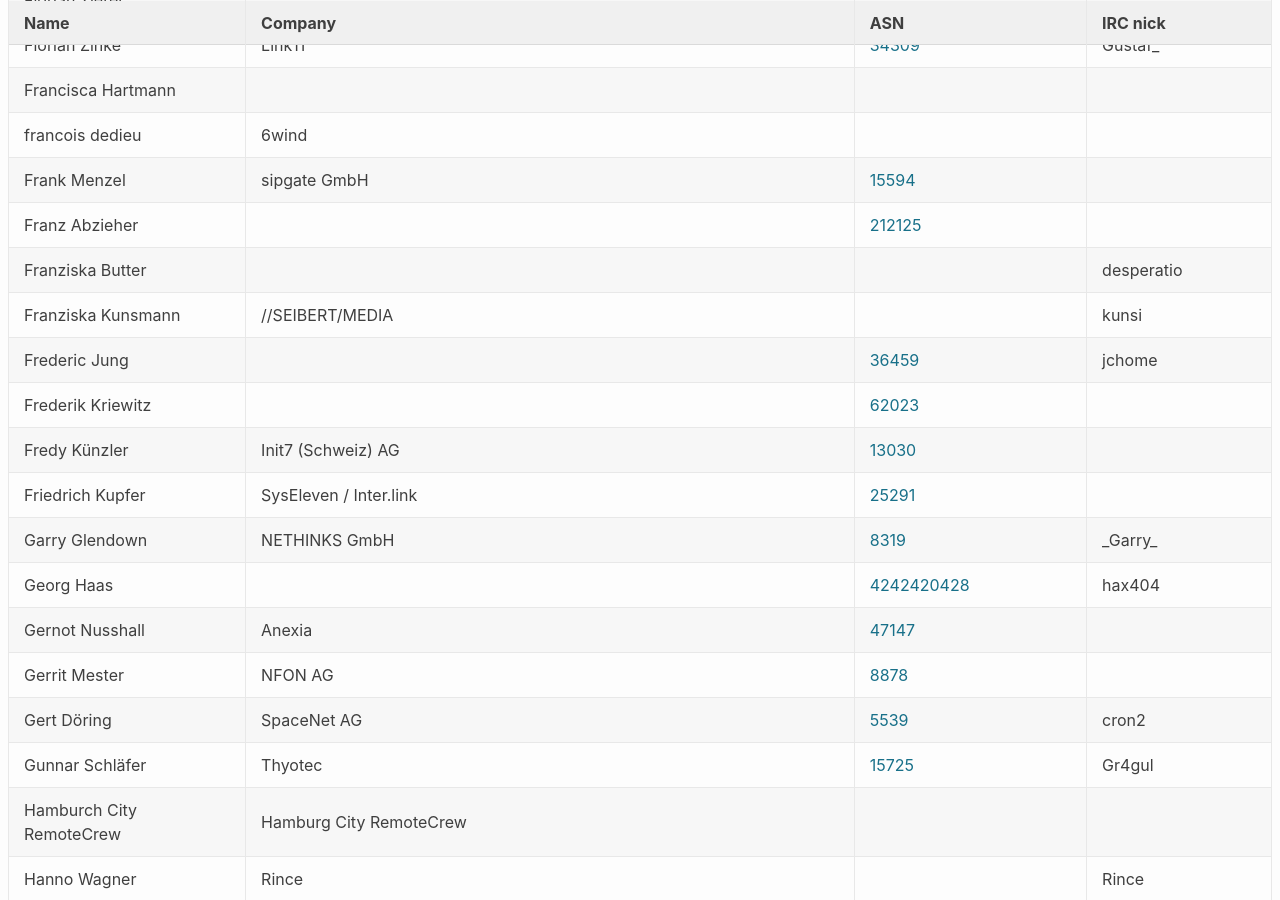
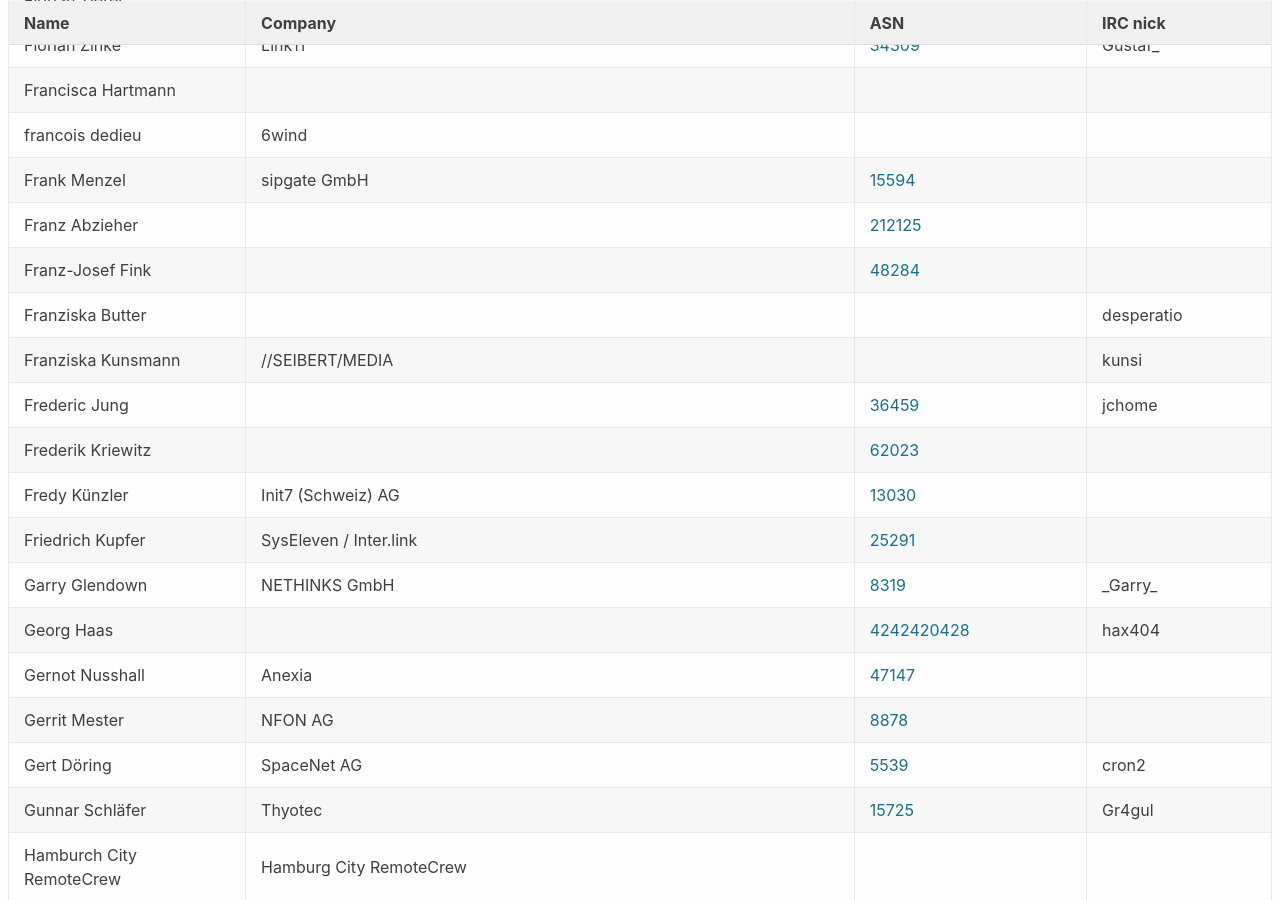
Before and after one commit to denog/pretix-attendeelist, a Jekyll site: the page built from denog13/index.markdown, in a window 1280 px wide and 900 px high, scrolled down 7081 px. Built offline with Jekyll 4.4.1, drawn with Linux system fonts in a browser that asks for light colours; some of the changed text lies outside the part shown.

Commit message:
Latest data: Thu Oct 28 05:12:21 UTC 2021

```diff
--- a/_data/attendees_denog13.json
+++ b/_data/attendees_denog13.json
@@ -966,6 +966,12 @@
     "asn": null
   },
   {
+    "name": "Franz-Josef Fink",
+    "company": null,
+    "irc": null,
+    "asn": "48284"
+  },
+  {
     "name": "Frederic Jung",
     "company": null,
     "irc": "jchome",
@@ -2030,14 +2036,14 @@
   {
     "name": "Maximilian Schieder",
     "company": null,
-    "irc": null,
-    "asn": null
-  },
-  {
-    "name": "Maximilian Schieder",
-    "company": null,
     "irc": "raven",
     "asn": "12611"
+  },
+  {
+    "name": "Maximilian Schieder",
+    "company": null,
+    "irc": null,
+    "asn": null
   },
   {
     "name": "Maximilian Sesterhenn",
```
